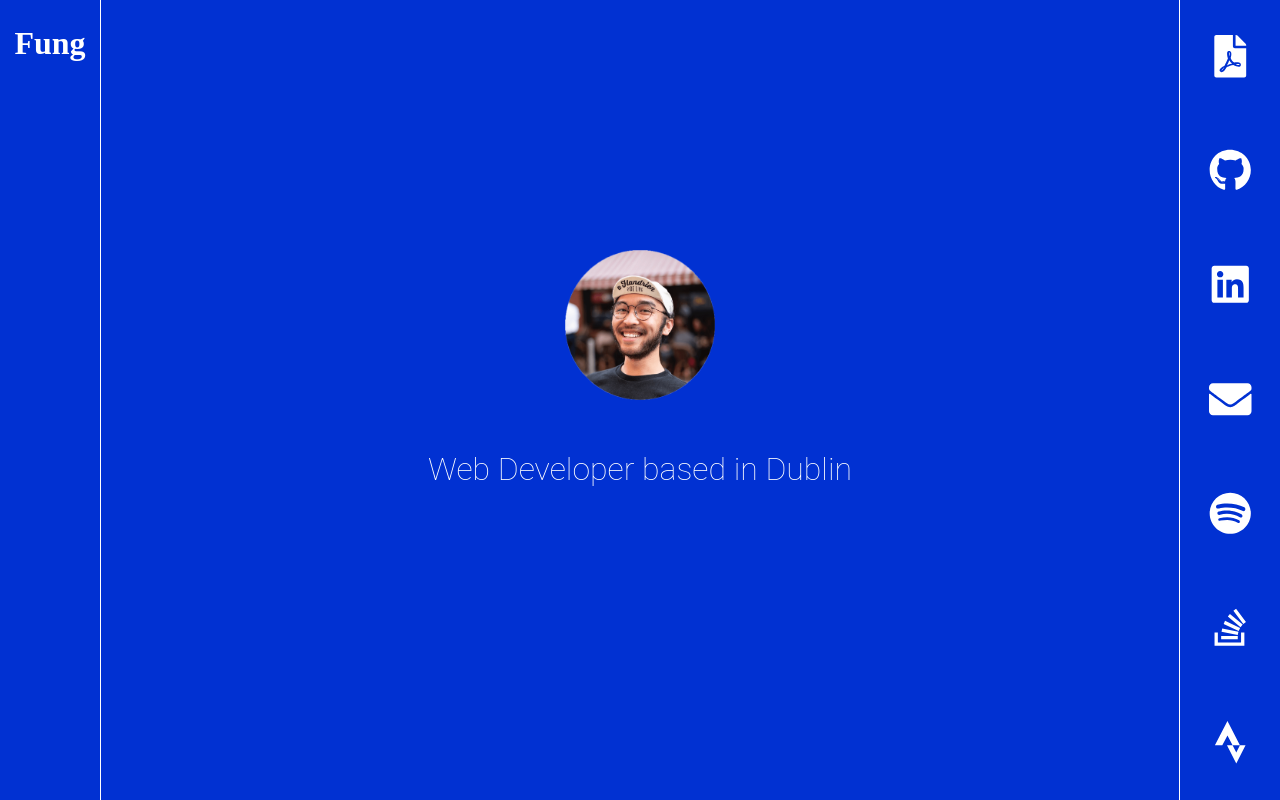
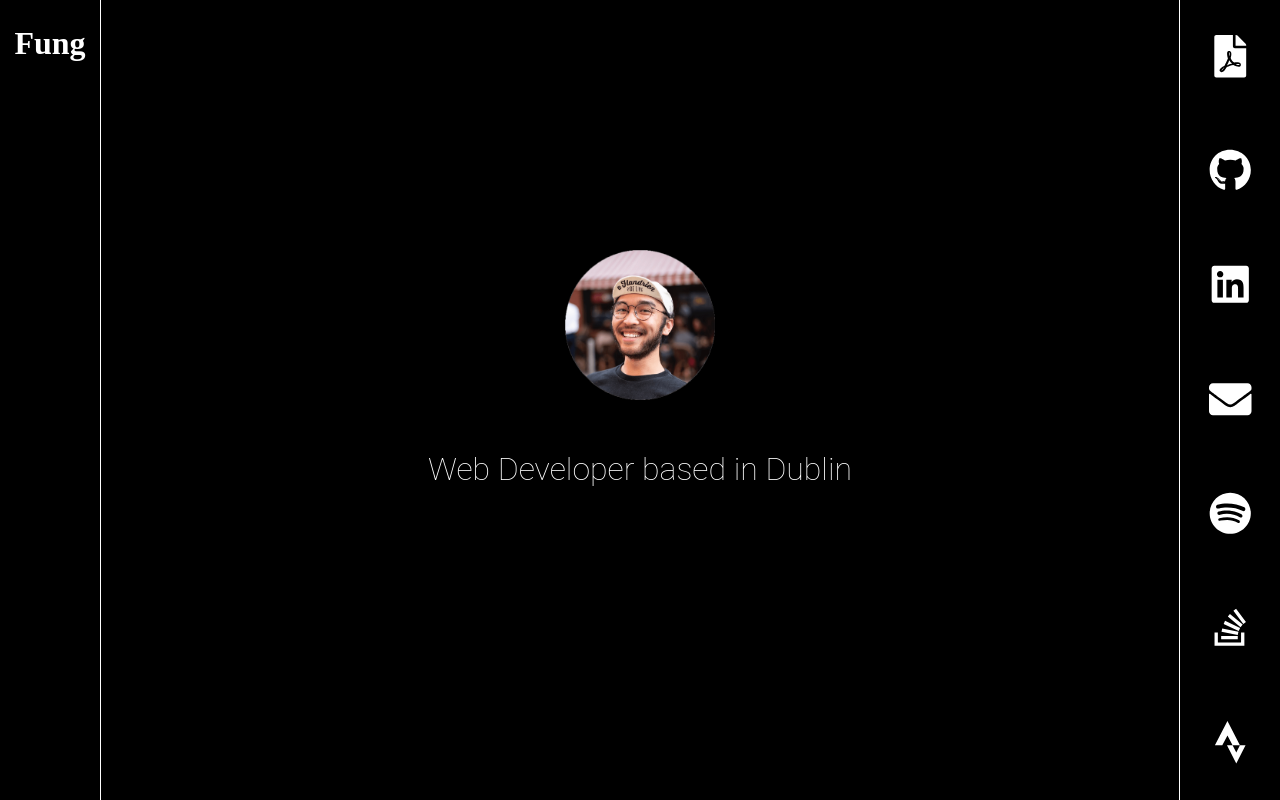
Before and after one commit to fungw/fungw.github.io, a Gatsby site: page / in a window 1280 px wide. Built offline with nearby package versions, Linux system fonts and the light colour scheme; Gatsby itself is replaced by a stand-in of ours; a web font is replaced by a local one.

Commit message:
Change main background-color to black

```diff
--- a/src/styles/_colours.sass
+++ b/src/styles/_colours.sass
@@ -1,4 +1,5 @@
 // global
+$black: #000
 $blue-bg-color: #0131D2
 $highlight-color: #FFFF03
 
--- a/src/styles/global.sass
+++ b/src/styles/global.sass
@@ -1,7 +1,7 @@
 @import './_colours.sass'
 
 html
-  background-color: $blue-bg-color
+  background-color: $black
 
   ::selection
     background-color: $highlight-color
```
